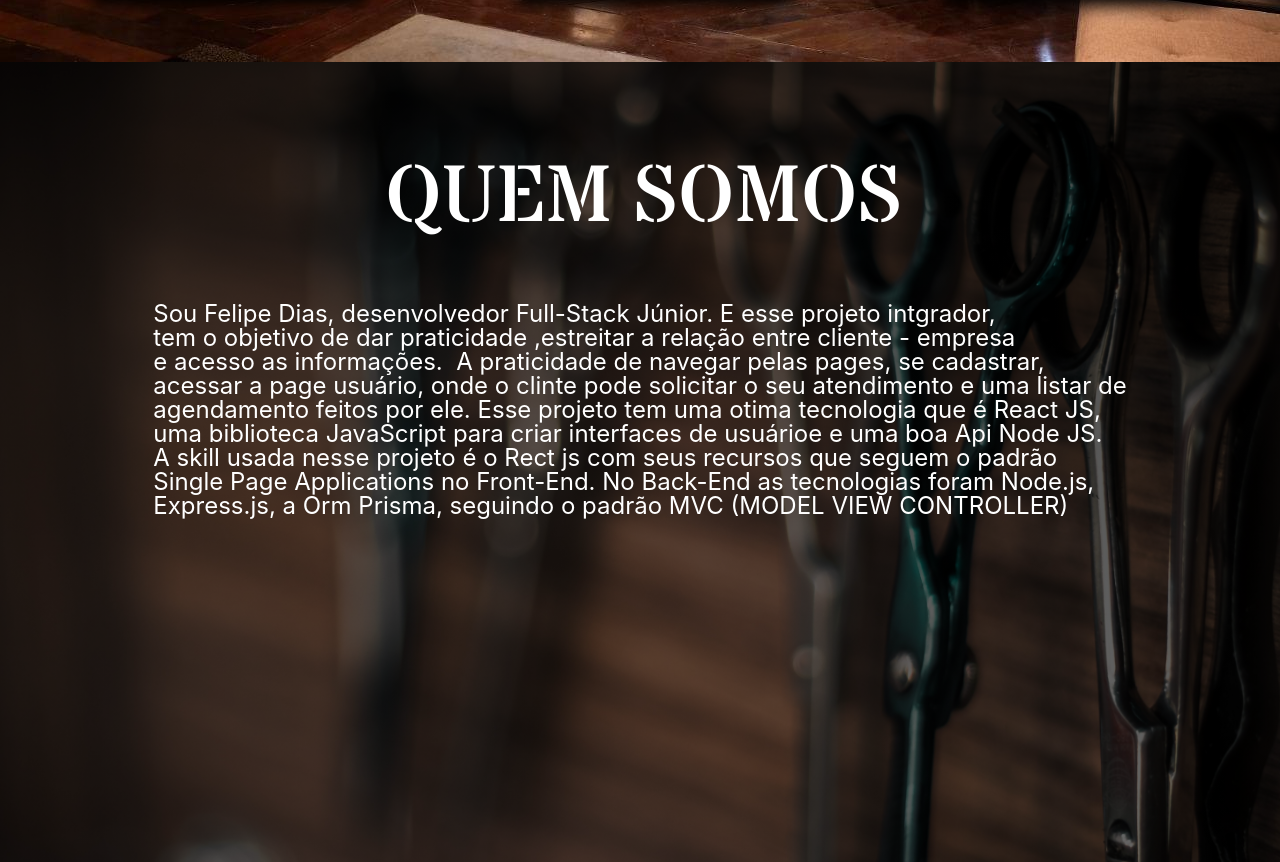
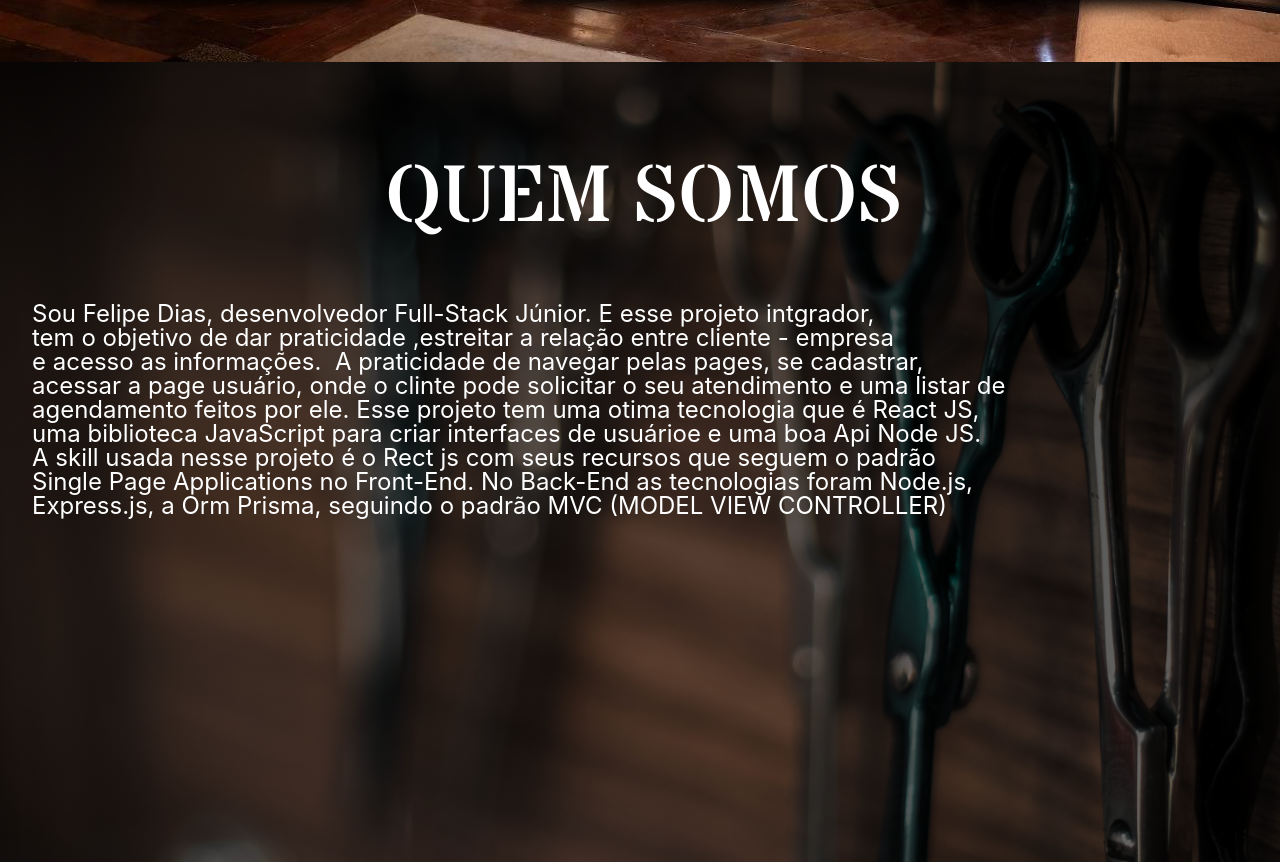
Before and after one commit to Felipediaslc/Barbearia-Strait-Front, a React (Create React App) app: page / in a window 1280 px wide. Shown: the part 1538-2400 px from the top of the page. Built offline with nearby package versions, Linux system fonts and the light colour scheme; a web font is replaced by a local one.

Commit message:
refinamento v.60

```diff
--- a/src/Pages/Quem-somos/Quem-somos.css
+++ b/src/Pages/Quem-somos/Quem-somos.css
@@ -23,11 +23,11 @@
   .quem-somos pre{
 
     display: flex;
-    justify-content: center;
+    justify-content: flex-start;
     align-items: center;
     color: white;
     font-size: 1.5rem;
-    padding: 4rem 0 0 0;
+    padding: 4rem 0 0 2rem;
   }
 
   /* SKILL  */
```
